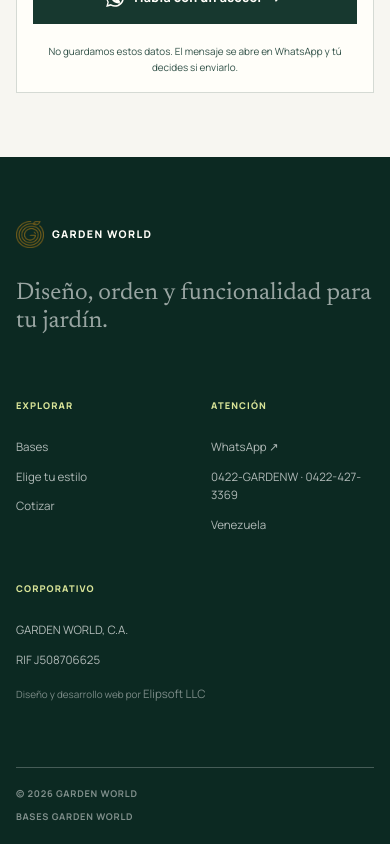
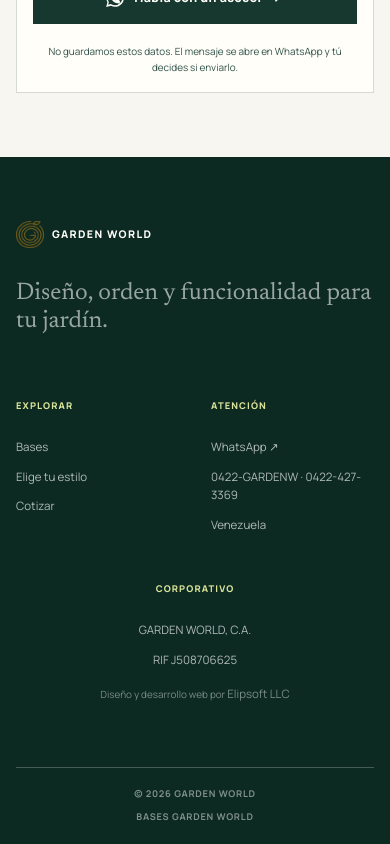
Before and after one commit to elipsoftdev/gardenworld, a Next.js app: page / in a window 390 px wide. Shown: the part 4718-5562 px from the top of the page. Built offline with nearby package versions, Linux system fonts and the light colour scheme.

Commit message:
fix: center footer content on mobile

```diff
--- a/app/globals.css
+++ b/app/globals.css
@@ -2561,12 +2561,15 @@
 
   .footer-links > div:last-child {
     grid-column: 1 / -1;
+    align-items: center;
+    text-align: center;
   }
 
   .footer-bottom {
-    align-items: flex-start;
+    align-items: center;
     flex-direction: column;
     gap: 0.5rem;
+    text-align: center;
   }
 
   .whatsapp-fab {
```
